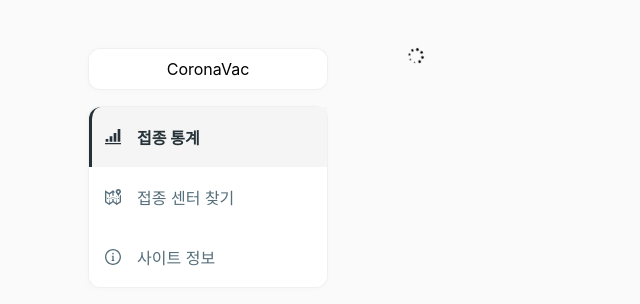
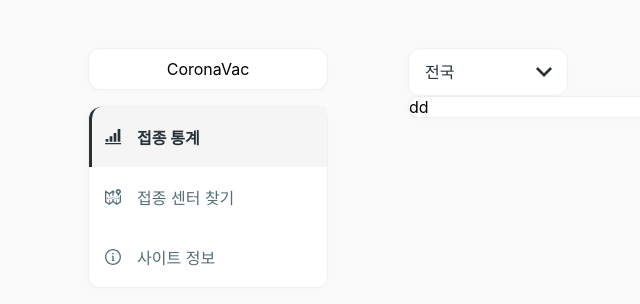
Before and after one commit to choejoonkyung/CoronaVac-client, a React app: page / in a window 1280 px wide. Shown: the top 304 px of the page, without its empty margins (70-710 px from the left). Built offline with nearby package versions, Linux system fonts and the light colour scheme; no server answers.

Commit message:
implement select component

```diff
--- a/src/App.tsx
+++ b/src/App.tsx
@@ -2,9 +2,10 @@
 import { Route, Switch } from "react-router-dom";
 import { Global } from "@emotion/react";
 import global from "./lib/styles/global";
-import Main from "./pages/Main";
 import GNB from "./components/GNB";
 import Layout from "./components/Layout";
+import Statistics from "./pages/Statistics";
+import Info from "./pages/Info";
 
 function App() {
   return (
@@ -20,10 +21,12 @@
             <Layout.Main>
               <Switch>
                 <Route path="/" exact>
-                  <Main />
+                  <Statistics />
                 </Route>
                 <Route path="/map/:id" exact></Route>
-                <Route path="/info" exact></Route>
+                <Route path="/info" exact>
+                  <Info />
+                </Route>
               </Switch>
             </Layout.Main>
           </Layout>
--- /dev/null
+++ b/src/components/Select/index.tsx
@@ -0,0 +1,55 @@
+import React from "react";
+import { css } from "@emotion/react";
+import { boxBorder, resetSelect } from "../../lib/styles/customs";
+import SvgIcon from "../SvgIcon";
+import palette from "../../lib/styles/palette";
+
+export type SelectProps = {
+  items: string[];
+};
+
+function Select({ items = [] }: SelectProps) {
+  return (
+    <div css={wrapperStyle}>
+      <select css={selectStyle}>
+        {items.map((sido) => (
+          <option>{sido}</option>
+        ))}
+      </select>
+      <SvgIcon name="arrow" />
+    </div>
+  );
+}
+
+const wrapperStyle = css`
+  display: flex;
+  position: relative;
+  align-items: center;
+  width: 10rem;
+  height: 3rem;
+  background-color: ${palette.white};
+  border-radius: 0.75rem;
+
+  svg {
+    position: absolute;
+    right: 1rem;
+    width: 1rem;
+    color: ${palette.blueGrey[900]};
+    z-index: 3;
+  }
+`;
+
+const selectStyle = css`
+  ${resetSelect};
+  ${boxBorder};
+  background: none;
+  width: inherit;
+  height: inherit;
+  padding-left: 1rem;
+  font-size: 1rem;
+  font-weight: normal;
+  color: ${palette.blueGrey[900]};
+  z-index: 5;
+`;
+
+export default Select;
--- a/src/components/StatusBoard/index.tsx
+++ b/src/components/StatusBoard/index.tsx
@@ -1,18 +1,11 @@
 import React from "react";
 import { css } from "@emotion/react";
 import { boxBorder } from "../../lib/styles/customs";
-import useStatisticsQuery from "../../lib/querys/useStatisticsQuery";
-import LoadingSpinner from "../LoadingSpinner";
 
 export type StatusBoardProps = {};
 
 function StatusBoard({}: StatusBoardProps) {
-  const { data, isLoading } = useStatisticsQuery({
-    page: 1,
-    perPage: 10,
-  });
-  if (isLoading) return <LoadingSpinner />;
-  return <div css={statusBoardStyle}>{data?.data[0].sido}</div>;
+  return <div css={statusBoardStyle}>dd</div>;
 }
 
 const statusBoardStyle = css`
--- a/src/components/SvgIcon/svg/index.ts
+++ b/src/components/SvgIcon/svg/index.ts
@@ -2,5 +2,6 @@
 import { ReactComponent as map } from "./map.svg";
 import { ReactComponent as chart } from "./chart.svg";
 import { ReactComponent as info } from "./info.svg";
+import { ReactComponent as arrow } from "./arrow.svg";
 
-export { spinner, map, chart, info };
+export { spinner, map, chart, info, arrow };
--- a/src/lib/api/dataGo/getStatistics.ts
+++ b/src/lib/api/dataGo/getStatistics.ts
@@ -1,5 +1,6 @@
 import client from "../client";
 
+// EQ("="), GTE(">="), GT(">"), LT("<"), LTE("<=");
 export type StatisticsReq = {
   page: number;
   perPage: number;
--- a/src/lib/constants.ts
+++ b/src/lib/constants.ts
@@ -1 +1,13 @@
 export const LEFT_SIDE_BAR_WIDTH = "15rem";
+export const SIDO = [
+  "전국",
+  "서울특별시",
+  "부산광역시",
+  "대구광역시",
+  "인천광역시",
+  "대전광역시",
+  "광주광역시",
+  "세종특별자치시",
+  "울산광역시",
+  "경기도",
+];
--- a/src/lib/styles/customs.ts
+++ b/src/lib/styles/customs.ts
@@ -2,11 +2,20 @@
 import palette from "./palette";
 
 export const resetButton = css`
+  cursor: pointer;
   border: none;
   outline: none;
   background: none;
-  cursor: pointer;
   padding: 0;
+`;
+
+export const resetSelect = css`
+  border: none;
+  outline: none;
+  background: none;
+  -webkit-appearance: none;
+  -moz-appearance: none;
+  color: inherit;
 `;
 
 export const resetP = css`
--- /dev/null
+++ b/src/pages/Info/index.tsx
@@ -0,0 +1,9 @@
+import React from "react";
+
+export type InfoProps = {};
+
+function Info({}: InfoProps) {
+  return <>maasdp</>;
+}
+
+export default Info;
--- a/src/pages/Main/index.tsx
+++ /dev/null
@@ -1,14 +0,0 @@
-import React from "react";
-import StatusBoard from "../../components/StatusBoard";
-
-export type MainProps = {};
-
-function Main({}: MainProps) {
-  return (
-    <>
-      <StatusBoard></StatusBoard>
-    </>
-  );
-}
-
-export default Main;
--- /dev/null
+++ b/src/pages/Statistics/index.tsx
@@ -0,0 +1,18 @@
+import React from "react";
+import Select from "../../components/Select";
+import { css } from "@emotion/react";
+import StatusBoard from "../../components/StatusBoard";
+import { SIDO } from "../../lib/constants";
+
+export type StatisticsProps = {};
+
+function Statistics({}: StatisticsProps) {
+  return (
+    <>
+      <Select items={SIDO} />
+      <StatusBoard></StatusBoard>
+    </>
+  );
+}
+
+export default Statistics;
```
Also changed, not shown: src/components/SvgIcon/svg/arrow.svg (added), 1 other file (tests, documents, lock files or other folders).
